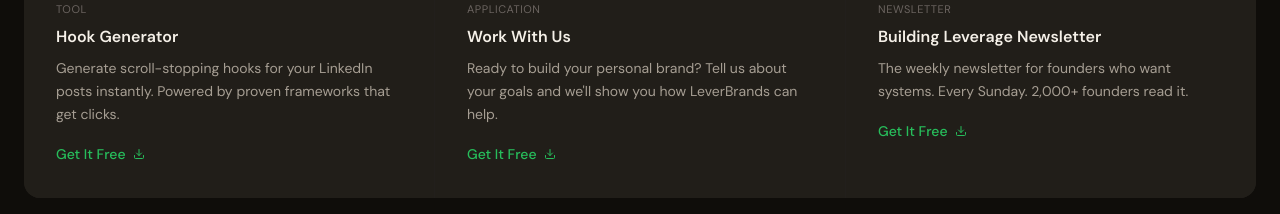
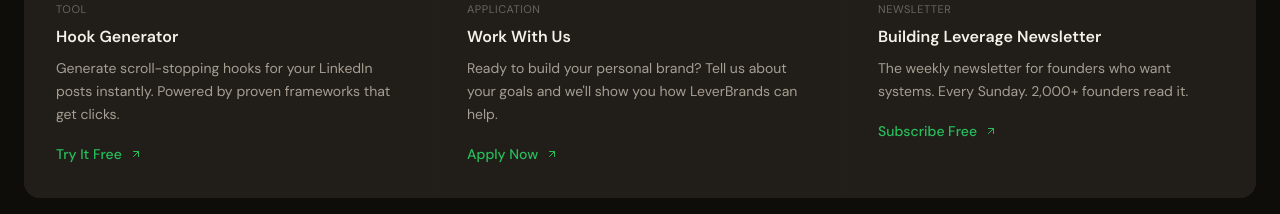
Before and after one commit to dorilabaki/nader-personal-site, a Next.js app: page /resources in a window 1280 px wide. Shown: the part 960-1174 px from the top of the page. Built offline with nearby package versions, Linux system fonts and the light colour scheme.

Commit message:
Fix resource CTAs: Work With Us shows Apply Now, custom CTA per resource, remove download icon

```diff
--- a/src/app/resources/page.tsx
+++ b/src/app/resources/page.tsx
@@ -24,6 +24,7 @@
     type: "Free Guide",
     icon: Sparkles,
     url: "https://resources.leverbrands.com/linkedin-starter-pack",
+    cta: "Get It Free",
     featured: true,
   },
   {
@@ -33,6 +34,7 @@
     type: "Tool",
     icon: Sparkles,
     url: "https://resources.leverbrands.com/hook-generator",
+    cta: "Try It Free",
     featured: false,
   },
   {
@@ -42,6 +44,7 @@
     type: "Application",
     icon: Lightbulb,
     url: "https://resources.leverbrands.com/work-with-us",
+    cta: "Apply Now",
     featured: false,
   },
   {
@@ -51,6 +54,7 @@
     type: "Newsletter",
     icon: BookOpen,
     url: "https://resources.leverbrands.com/newsletter",
+    cta: "Subscribe Free",
     featured: false,
   },
 ];
@@ -143,8 +147,8 @@
                   {resource.description}
                 </p>
                 <span className="inline-flex items-center gap-2 text-sm font-medium text-accent">
-                  {resource.url === "#" ? "Coming Soon" : "Get It Free"}
-                  {resource.url !== "#" && <Download size={12} />}
+                  {resource.cta}
+                  <ArrowUpRight size={12} />
                 </span>
               </a>
             ))}
```
